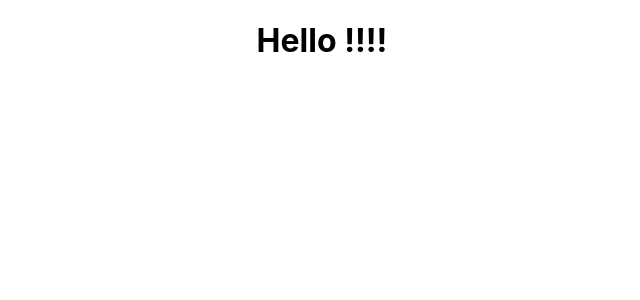
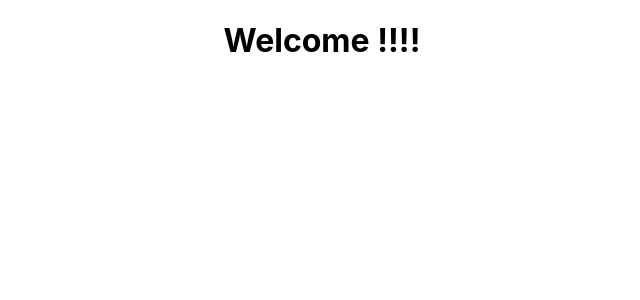
Before and after one commit to grijeshsaini/react-redux-typescript, a React (Create React App) app: page / in a window 1280 px wide. Shown: the top 300 px of the page, without its empty margins (318-958 px from the left). Built offline with nearby package versions, Linux system fonts and the light colour scheme.

Commit message:
From Scratch

```diff
--- a/src/App.tsx
+++ b/src/App.tsx
@@ -2,11 +2,11 @@ import React from 'react';
 import './App.css';
 
 function App() {
-  return (
-    <div className="App">
-      <h1>Hello !!!!</h1>
-    </div>
-  );
+    return (
+        <div className="App">
+            <h1>Welcome !!!!</h1>
+        </div>
+    );
 }
 
 export default App;
```
